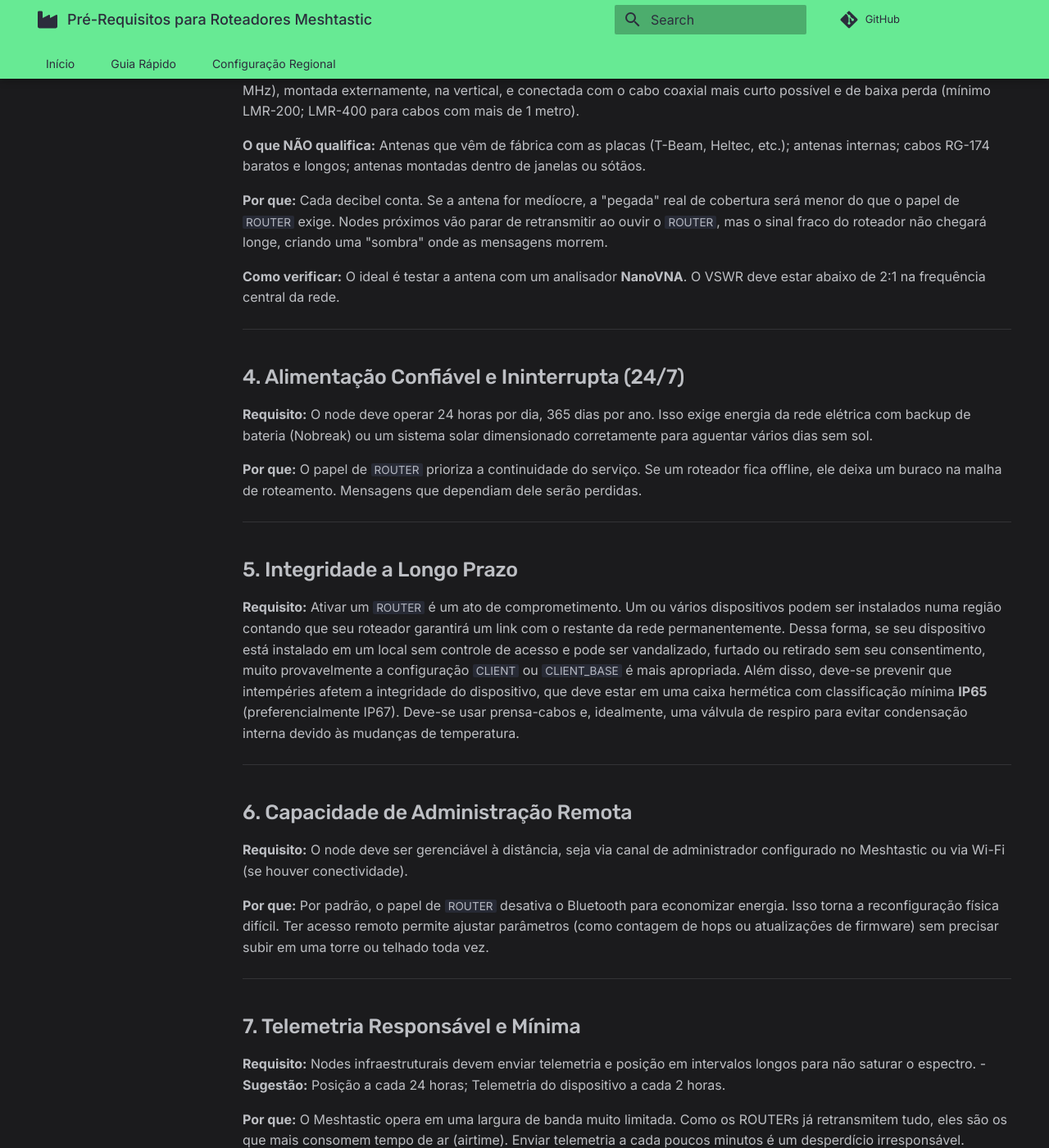
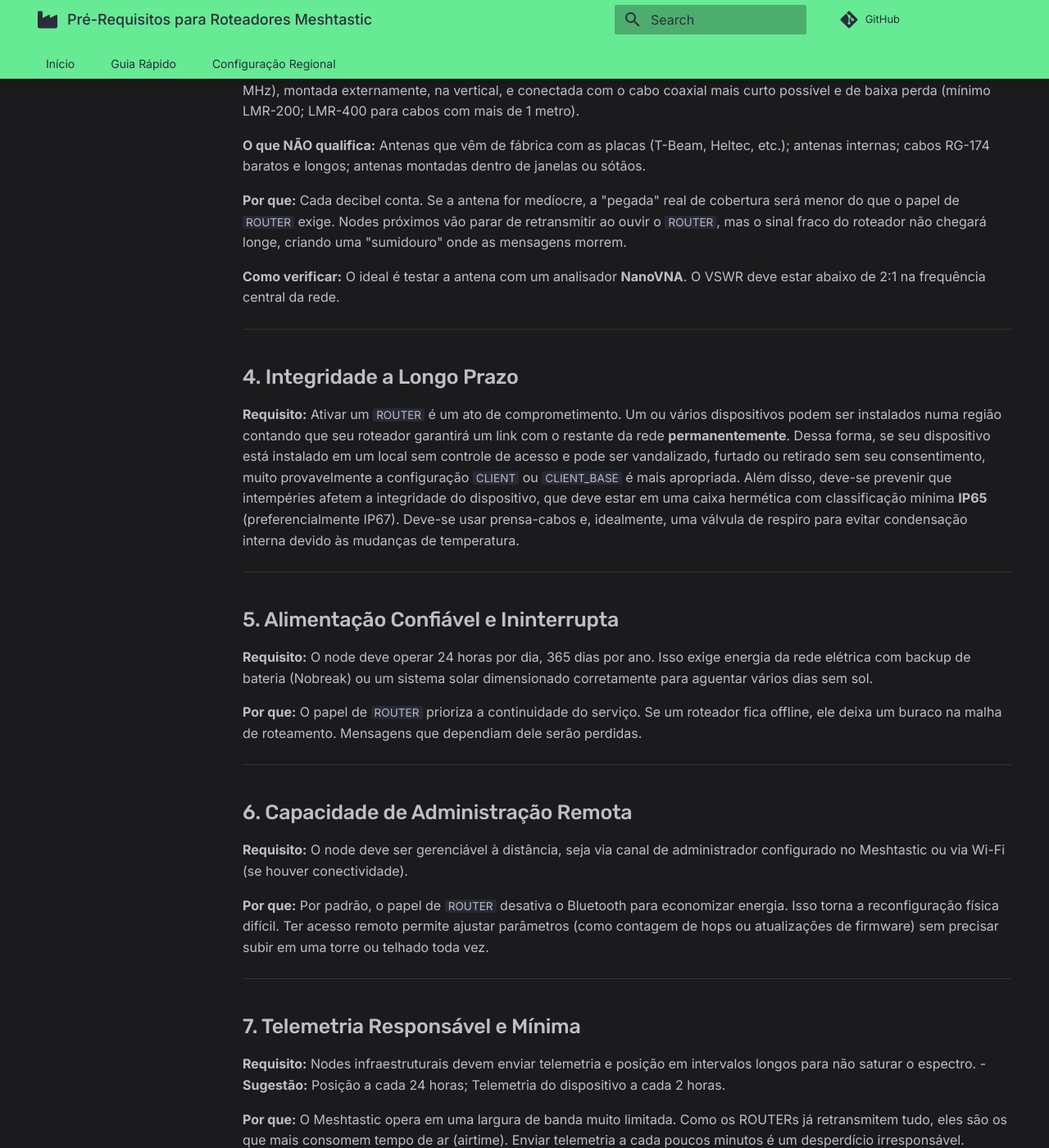
Before and after one commit to MeshSorocaba/meshsorocaba.github.io, an MkDocs documentation site: the page built from docs/roteadores.md, in a window 1280 px wide and 1400 px high, scrolled down 2784 px. Shown: the whole window at 82% size. Built offline with MkDocs 1.6.1 and Material for MkDocs 9.7.7, drawn with Linux system fonts in a browser that asks for light colours; comment, search, counter and statistics services are not loaded; some of the changed text lies outside the part shown.

Commit message:
Update router requirements order

```diff
--- a/docs/roteadores.md
+++ b/docs/roteadores.md
@@ -50,23 +50,23 @@
 
 **O que NÃO qualifica:** Antenas que vêm de fábrica com as placas (T-Beam, Heltec, etc.); antenas internas; cabos RG-174 baratos e longos; antenas montadas dentro de janelas ou sótãos.
 
-**Por que:** Cada decibel conta. Se a antena for medíocre, a "pegada" real de cobertura será menor do que o papel de `ROUTER` exige. Nodes próximos vão parar de retransmitir ao ouvir o `ROUTER`, mas o sinal fraco do roteador não chegará longe, criando uma "sombra" onde as mensagens morrem.
+**Por que:** Cada decibel conta. Se a antena for medíocre, a "pegada" real de cobertura será menor do que o papel de `ROUTER` exige. Nodes próximos vão parar de retransmitir ao ouvir o `ROUTER`, mas o sinal fraco do roteador não chegará longe, criando uma "sumidouro" onde as mensagens morrem.
 
 **Como verificar:** O ideal é testar a antena com um analisador **NanoVNA**. O VSWR deve estar abaixo de 2:1 na frequência central da rede.
 
 ---
 
-## 4. Alimentação Confiável e Ininterrupta (24/7)
+## 4. Integridade a Longo Prazo
+
+**Requisito:** Ativar um `ROUTER` é um ato de comprometimento. Um ou vários dispositivos podem ser instalados numa região contando que seu roteador garantirá um link com o restante da rede **permanentemente**. Dessa forma, se seu dispositivo está instalado em um local sem controle de acesso e pode ser vandalizado, furtado ou retirado sem seu consentimento, muito provavelmente a configuração `CLIENT` ou `CLIENT_BASE` é mais apropriada. Além disso, deve-se prevenir que intempéries afetem a integridade do dispositivo, que deve estar em uma caixa hermética com classificação mínima **IP65** (preferencialmente IP67). Deve-se usar prensa-cabos e, idealmente, uma válvula de respiro para evitar condensação interna devido às mudanças de temperatura.
+
+---
+
+## 5. Alimentação Confiável e Ininterrupta
 
 **Requisito:** O node deve operar 24 horas por dia, 365 dias por ano. Isso exige energia da rede elétrica com backup de bateria (Nobreak) ou um sistema solar dimensionado corretamente para aguentar vários dias sem sol.
 
 **Por que:** O papel de `ROUTER` prioriza a continuidade do serviço. Se um roteador fica offline, ele deixa um buraco na malha de roteamento. Mensagens que dependiam dele serão perdidas.
-
----
-
-## 5. Integridade a Longo Prazo
-
-**Requisito:** Ativar um `ROUTER` é um ato de comprometimento. Um ou vários dispositivos podem ser instalados numa região contando que seu roteador garantirá um link com o restante da rede permanentemente. Dessa forma, se seu dispositivo está instalado em um local sem controle de acesso e pode ser vandalizado, furtado ou retirado sem seu consentimento, muito provavelmente a configuração `CLIENT` ou `CLIENT_BASE` é mais apropriada. Além disso, deve-se prevenir que intempéries afetem a integridade do dispositivo, que deve estar em uma caixa hermética com classificação mínima **IP65** (preferencialmente IP67). Deve-se usar prensa-cabos e, idealmente, uma válvula de respiro para evitar condensação interna devido às mudanças de temperatura.
 
 ---
 
```
Also changed, not shown: other parts of docs/roteadores.md (+4 -4 lines).
